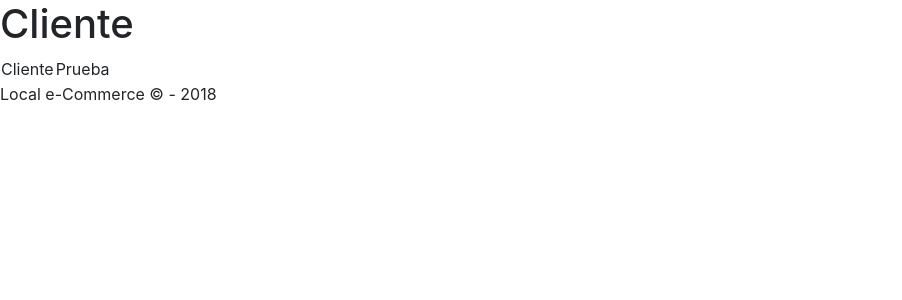
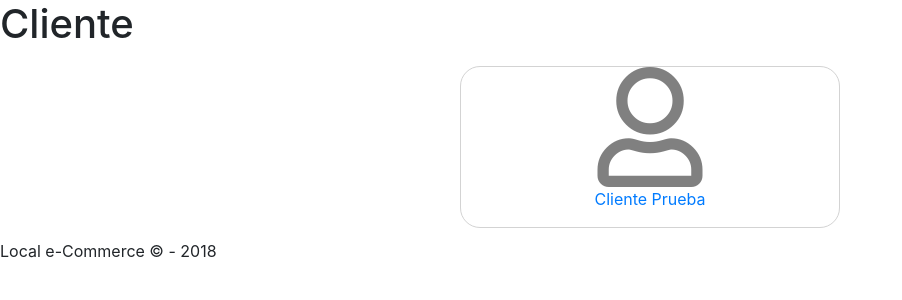
Before and after one commit to oddworldng/django-shop, a Django app: page /clientes/1/ in a window 1280 px wide. Shown: the part 106-406 px from the top of the page, without its empty margins (0-902 px from the left). Run offline with Django 3.2, Linux system fonts and the light colour scheme; data comes from the database, SQL or seed files in the repository; some libraries are stand-ins or nearby versions.

Commit message:
client style

```diff
--- a/shop/web/templates/web/client.html
+++ b/shop/web/templates/web/client.html
@@ -6,12 +6,22 @@
 {% include 'web/navbar.html' %}
 <main>
   <h1>Cliente</h1>
-  <table>
-        <tr>
-          <td>{{ client.first_name }}</td>
-          <td>{{ client.last_name }}</td>
-        </tr>
-  </table>
+  <div class="container">
+    <div class="row">
+      <div class="col-md-4">
+      </div>
+      <div class="col-md-4 box-border">
+        <div class="center-text">
+          <a href="/clientes/{{ client.id }}/"><i class="far fa-user client-icon"></i></a>
+        </div>
+        <div class="center-text">
+          <a href="/clientes/{{ client.id }}/"><p>{{ client.first_name }} {{ client.last_name }}</p></a>
+        </div>
+      </div>
+      <div class="col-md-4">
+      </div>
+    </div>
+  </div>
 </main>
 <footer>{% include 'web/footer.html' %}</footer>
 {% endblock %}
```
